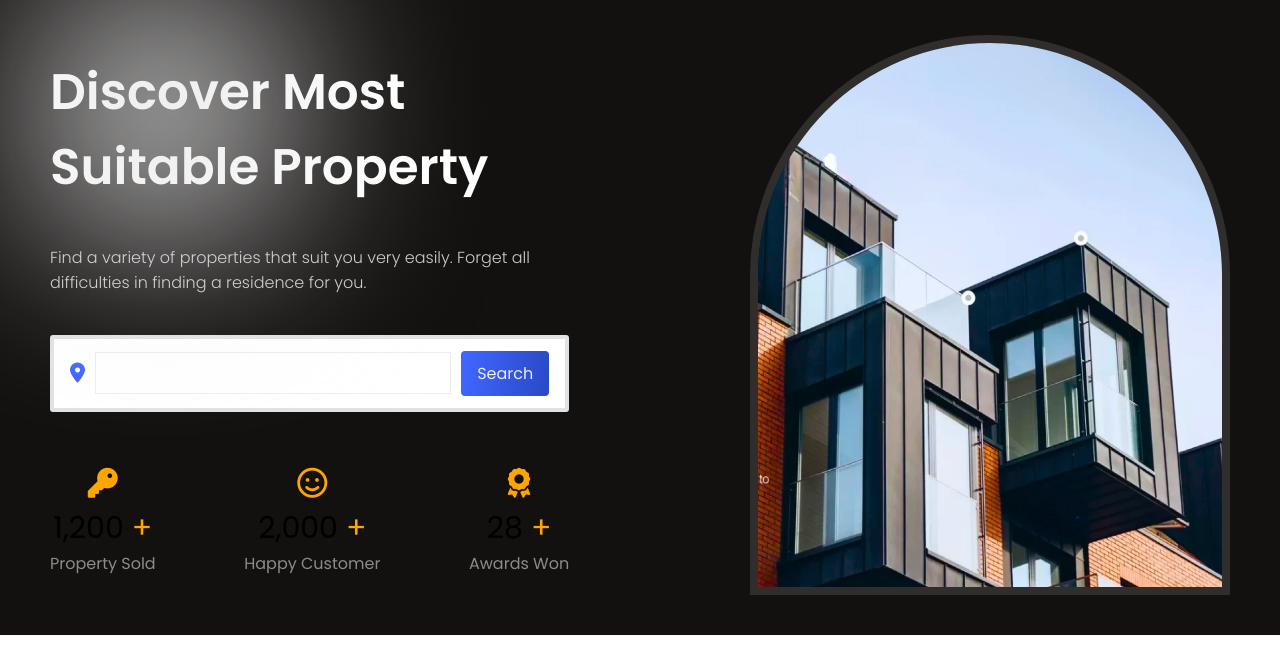
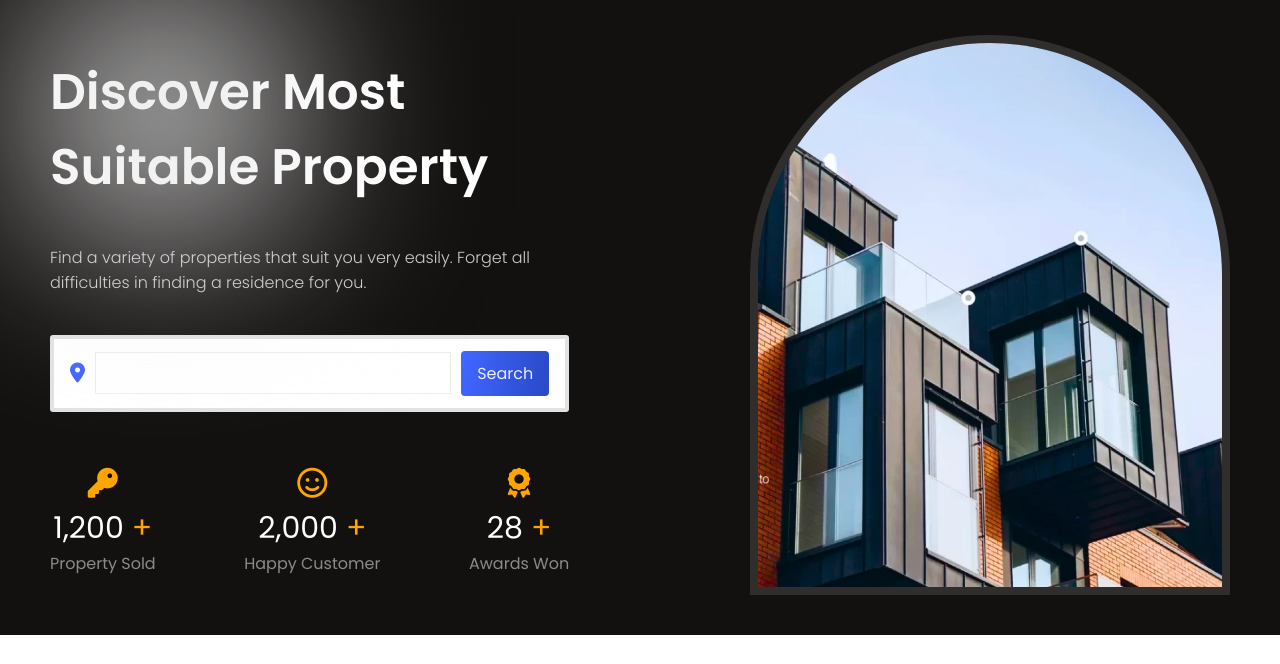
Before and after one commit to Buikem001/my-new-work, a plain HTML site: page index.html in a window 1280 px wide. Shown: the part 70-734 px from the top of the page. Drawn offline with nearby package versions, Linux system fonts and the light colour scheme.

Commit message:
Uploaded changes

```diff
--- a/css/style.css
+++ b/css/style.css
@@ -483,6 +483,9 @@ div.contactlist button {
   transition: all 0.3s ease-in 0s;
 }
 
+.counter {
+  color: #fff;
+}
 div.contactHeader {
   display: flex;
   align-items: center;
```
